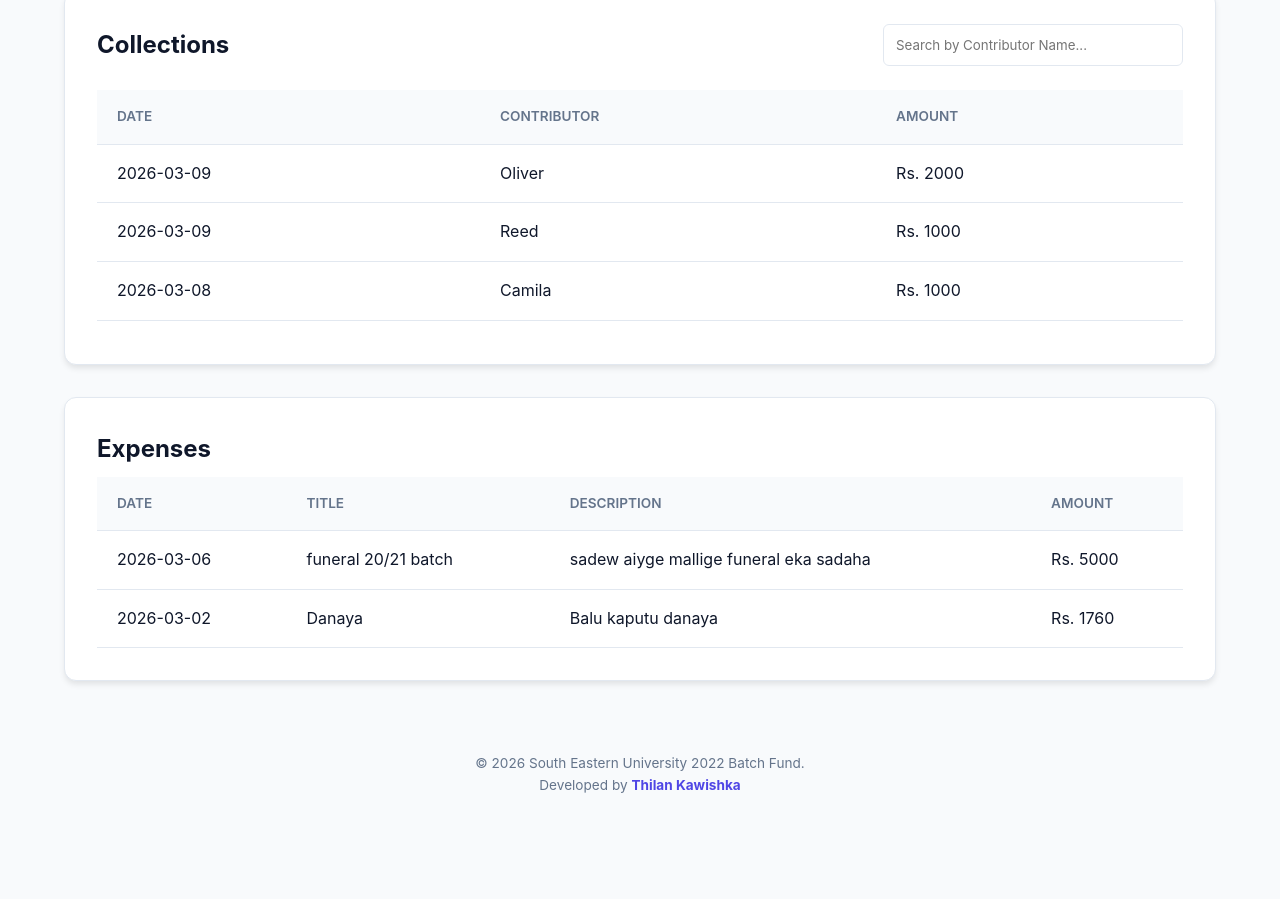
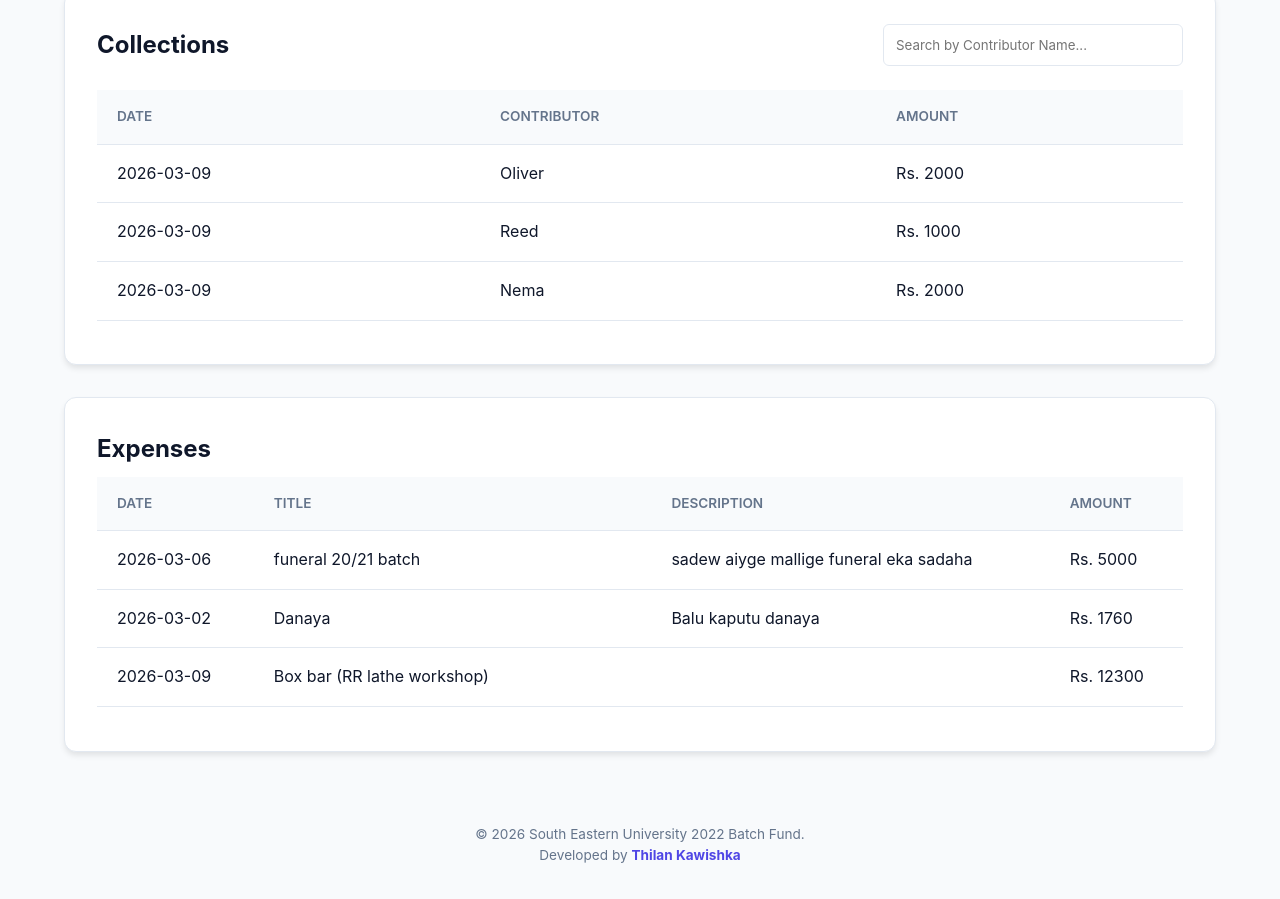
Before and after one commit to DArkSHADOW110/fund_collection, a plain HTML site: page index.html in a window 1280 px wide. Shown: the part 324-1223 px from the top of the page. Before the commit the page ends 1153 px from the top, so only its background shows below. Drawn offline with Linux system fonts and the light colour scheme.

Commit message:
Update index.html

```diff
--- a/index.html
+++ b/index.html
@@ -389,6 +389,21 @@
         "id": "C1962B859",
         "name": "Reed",
         "active": true
+      },
+      {
+        "id": "C1AE09728",
+        "name": "Nema",
+        "active": true
+      },
+      {
+        "id": "C14C6A335",
+        "name": "Tyson",
+        "active": true
+      },
+      {
+        "id": "CAD73AE89",
+        "name": "Zander",
+        "active": true
       }
     ];
 
@@ -567,6 +582,27 @@
         "amount": 1000,
         "date": "2026-03-09",
         "type": "weekly"
+      },
+      {
+        "id": "COL1ED84640",
+        "contributorId": "C1AE09728",
+        "amount": 2000,
+        "date": "2026-03-09",
+        "type": "weekly"
+      },
+      {
+        "id": "COL1C10E7CB",
+        "contributorId": "C14C6A335",
+        "amount": 2000,
+        "date": "2026-03-09",
+        "type": "weekly"
+      },
+      {
+        "id": "COL45FDE2C7",
+        "contributorId": "CAD73AE89",
+        "amount": 2000,
+        "date": "2026-03-09",
+        "type": "weekly"
       }
     ];
 
@@ -584,6 +620,34 @@
         "amount": 1760,
         "date": "2026-03-02",
         "description": "Balu kaputu danaya"
+      },
+      {
+        "id": "EXP9EAF6DD9",
+        "title": "Box bar (RR lathe workshop)",
+        "amount": 12300,
+        "date": "2026-03-09",
+        "description": ""
+      },
+      {
+        "id": "EXPAF0EE028",
+        "title": "Adjustable spanner (Sameer stores)",
+        "amount": 1000,
+        "date": "2026-03-09",
+        "description": ""
+      },
+      {
+        "id": "EXP9DC0CC17",
+        "title": "Box Bars and GI pipes (Risky Hardware)",
+        "amount": 9000,
+        "date": "2026-03-09",
+        "description": ""
+      },
+      {
+        "id": "EXP8B7998A5",
+        "title": "Hire for Gi pipes and Box bars)",
+        "amount": 900,
+        "date": "2026-03-09",
+        "description": ""
       }
     ];
 
```
